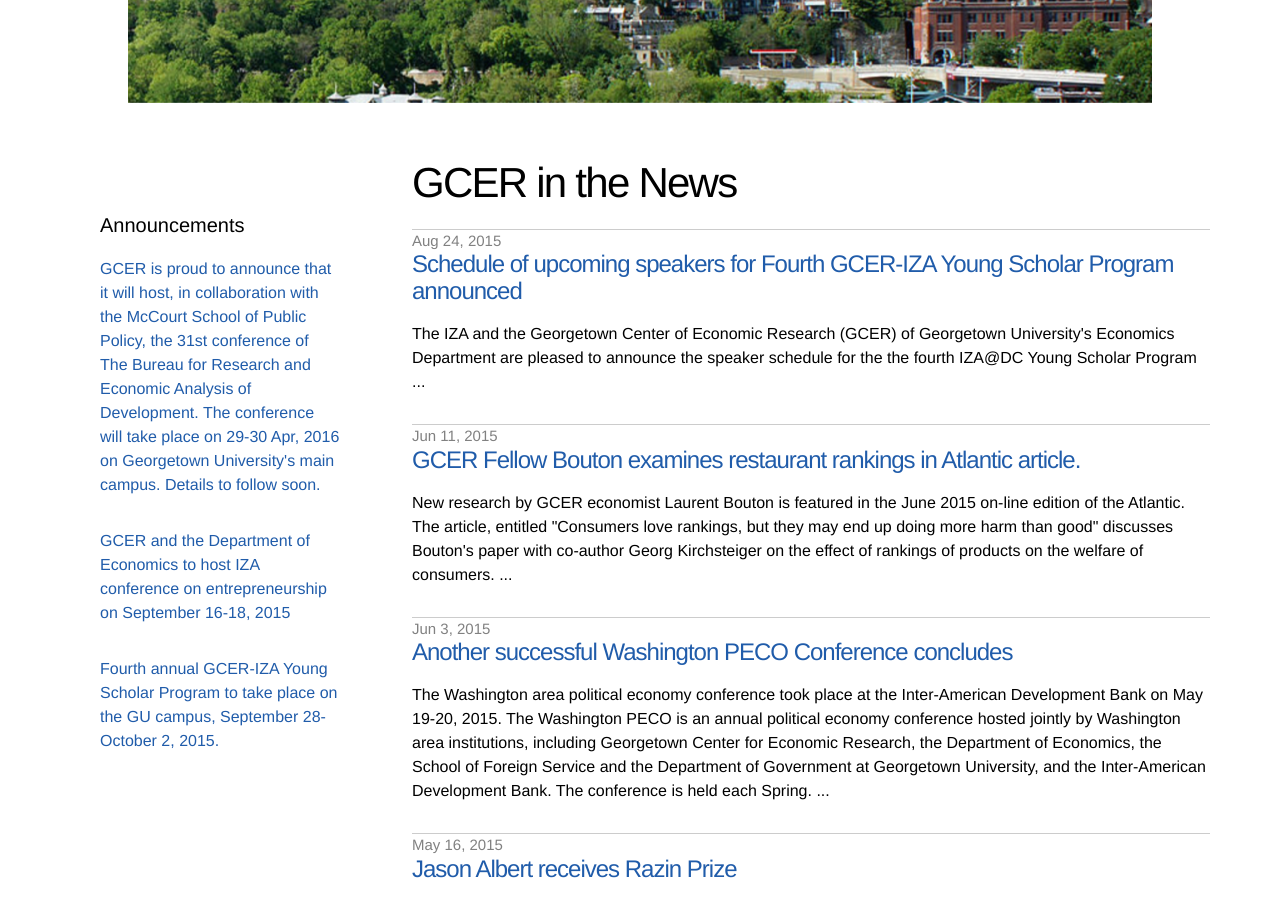
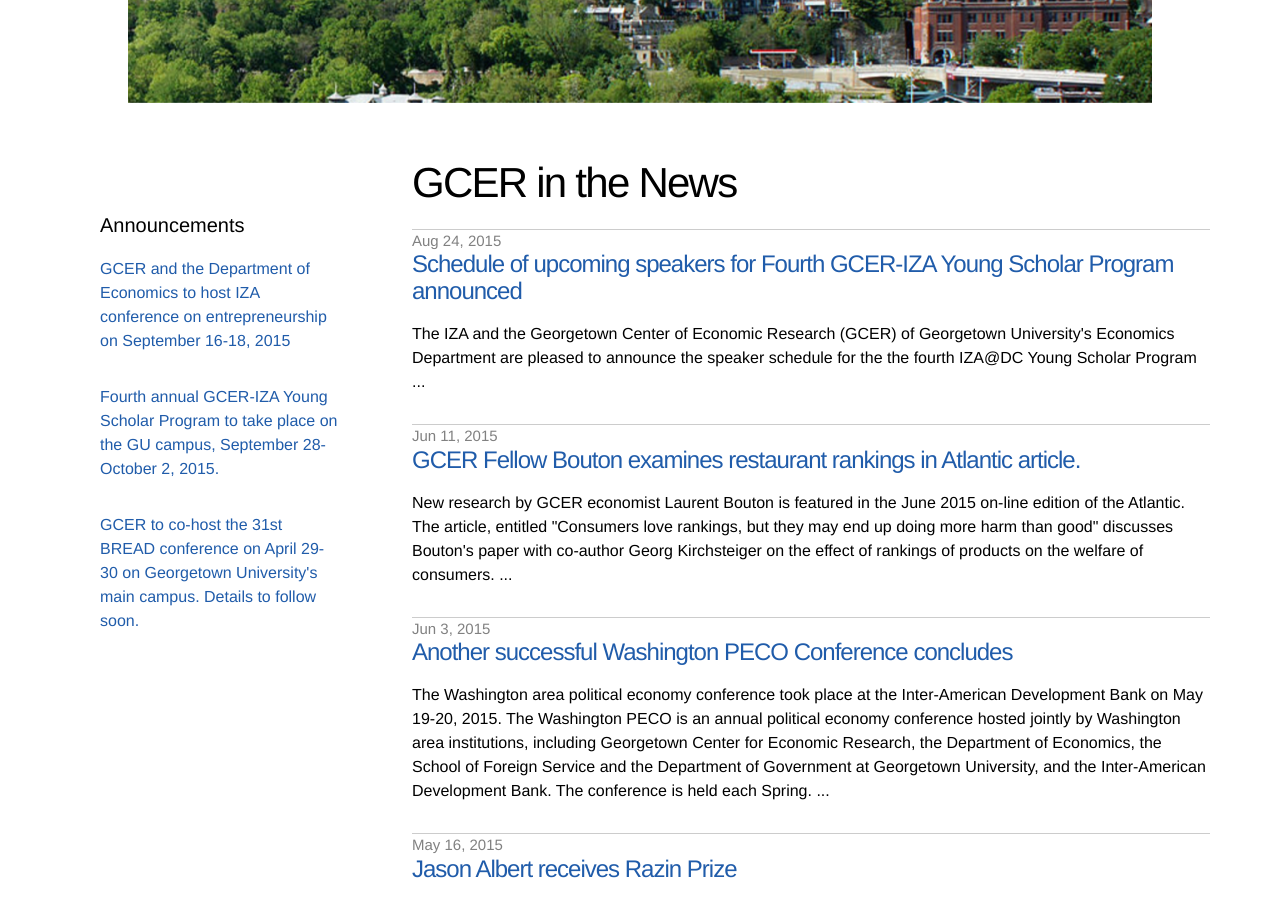
Before and after one commit to georgetown-econ/gcer, a Jekyll site: the page built from index.html, in a window 1280 px wide and 900 px high, scrolled down 305 px. Built offline with Jekyll 4.4.1, drawn with Linux system fonts in a browser that asks for light colours.

Commit message:
Updated announcements.yml

```diff
--- a/_data/announcements.yml
+++ b/_data/announcements.yml
@@ -1,5 +1,5 @@
-- announcement: <a href="http://ibread.org/bread/"> GCER is proud to announce that it will host, in collaboration with the McCourt School of Public Policy, the 31st conference of The Bureau for Research and Economic Analysis of Development. The conference will take place on 29-30 Apr, 2016 on Georgetown University's main campus. Details to follow soon.</a>
-
-- announcement: <a href="http://gcer.georgetown.edu/archive/#/2015/01/27/iza-entrepreneurship"> GCER and the Department of Economics to host IZA conference on entrepreneurship on September 16-18, 2015</a>
+- announcement: <a href="http://gcer.georgetown.edu/archive/page2/#/2015/01/27/iza-entrepreneurship"> GCER and the Department of Economics to host IZA conference on entrepreneurship on September 16-18, 2015</a>
 
 - announcement: <a href="http://gcer.georgetown.edu/archive/#/2015/08/24/gcer15-speakers"> Fourth annual GCER-IZA Young Scholar Program to take place on the GU campus, September 28-October 2, 2015.</a>
+
+- announcement: <a href="http://ibread.org/bread/"> GCER to co-host the 31st BREAD conference on April 29-30 on Georgetown University's main campus. Details to follow soon.</a>
```
